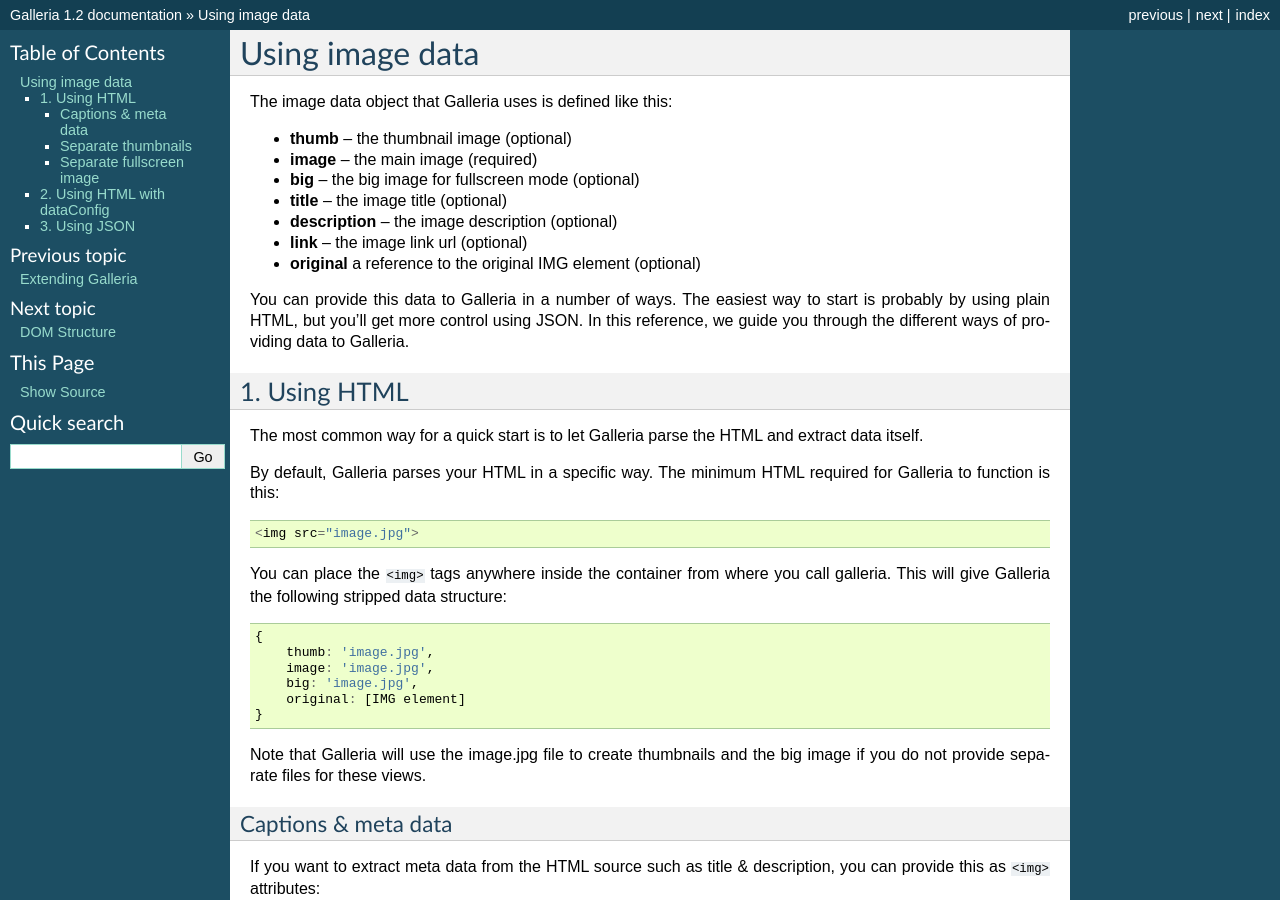
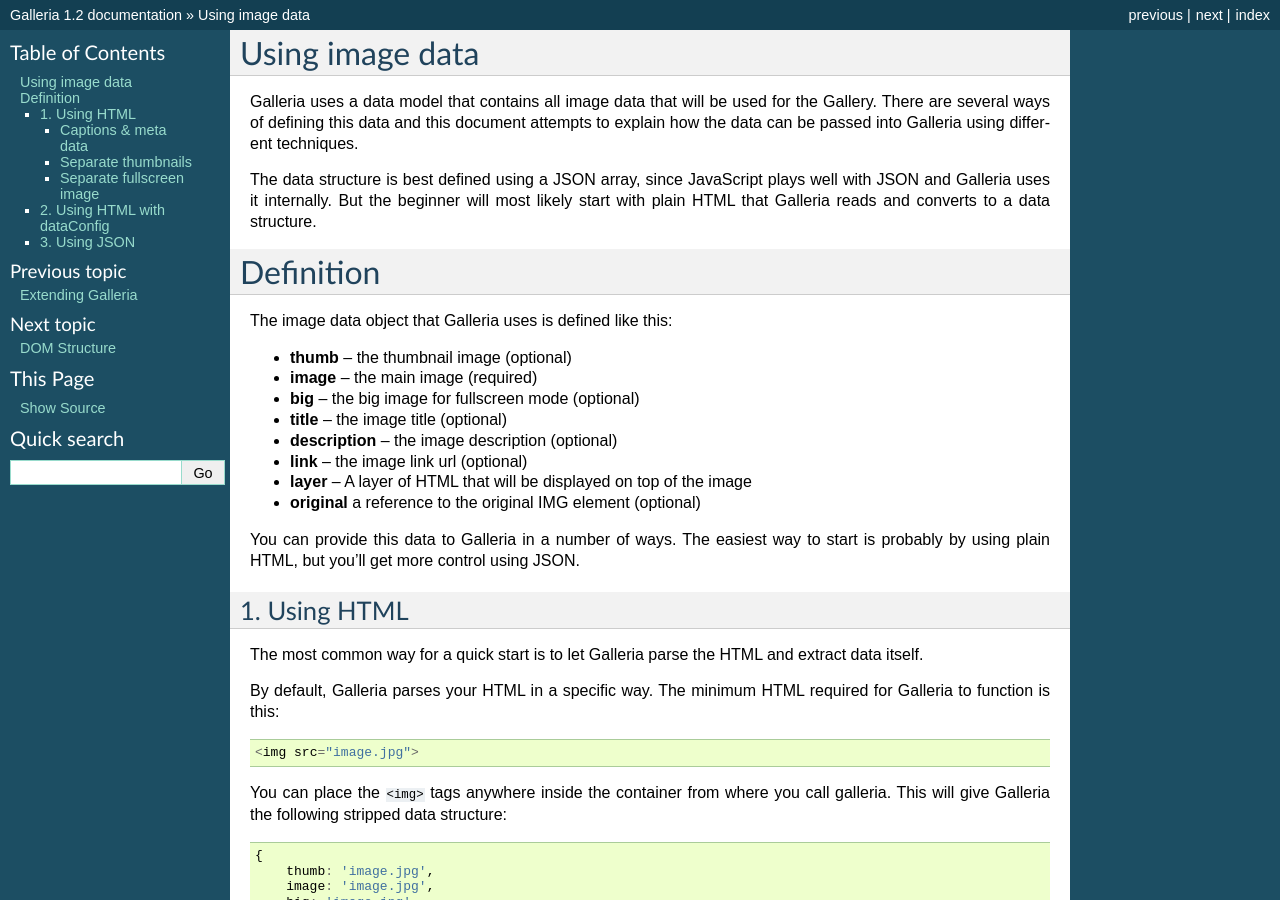
Before and after one commit to GalleriaJS/galleria, a Sphinx documentation site: the page built from docs/references/data.rst, in a window 1280 px wide and 900 px high. Built offline with Sphinx 7.4.7, drawn with Linux system fonts in a browser that asks for light colours; some of the changed text lies outside the part shown.

Commit message:
added layer docs in the data reference

```diff
--- a/docs/references/data.rst
+++ b/docs/references/data.rst
@@ -3,6 +3,16 @@
 ****************
 Using image data
 ****************
+
+Galleria uses a data model that contains all image data that will be used for the Gallery.
+There are several ways of defining this data and this document attempts to explain how the data can be passed into Galleria using different techniques.
+
+The data structure is best defined using a JSON array, since JavaScript plays well with JSON and Galleria uses it internally.
+But the beginner will most likely start with plain HTML that Galleria reads and converts to a data structure.
+
+**********
+Definition
+**********
 
 The image data object that Galleria uses is defined like this:
 
@@ -12,10 +22,10 @@
 * **title** – the image title (optional)
 * **description** – the image description (optional)
 * **link** – the image link url (optional)
+* **layer** – A layer of HTML that will be displayed on top of the image
 * **original** a reference to the original IMG element (optional)
 
 You can provide this data to Galleria in a number of ways. The easiest way to start is probably by using plain HTML, but you’ll get more control using JSON.
-In this reference, we guide you through the different ways of providing data to Galleria.
 
 
 1. Using HTML
@@ -132,7 +142,8 @@
             big: 'big.jpg',
             title: 'My title',
             description: 'My description',
-            link: 'http://my.destination.com'
+            link: 'http://my.destination.com',
+            layer: '<div><h2>This image is gr8</h2><p>And this text will be on top of the image</p>'
         },
         {
             thumb: 'thumb2.jpg',
@@ -140,7 +151,8 @@
             big: 'big2.jpg',
             title: 'My second title',
             description: 'My second description',
-            link: '/product.html'
+            link: '/product.html',
+            layer: '<div><h2>This image is also gr8</h2><p>Good luck with Galleria!</p>'
         }
     ];
     $('#galleria').galleria({
```
